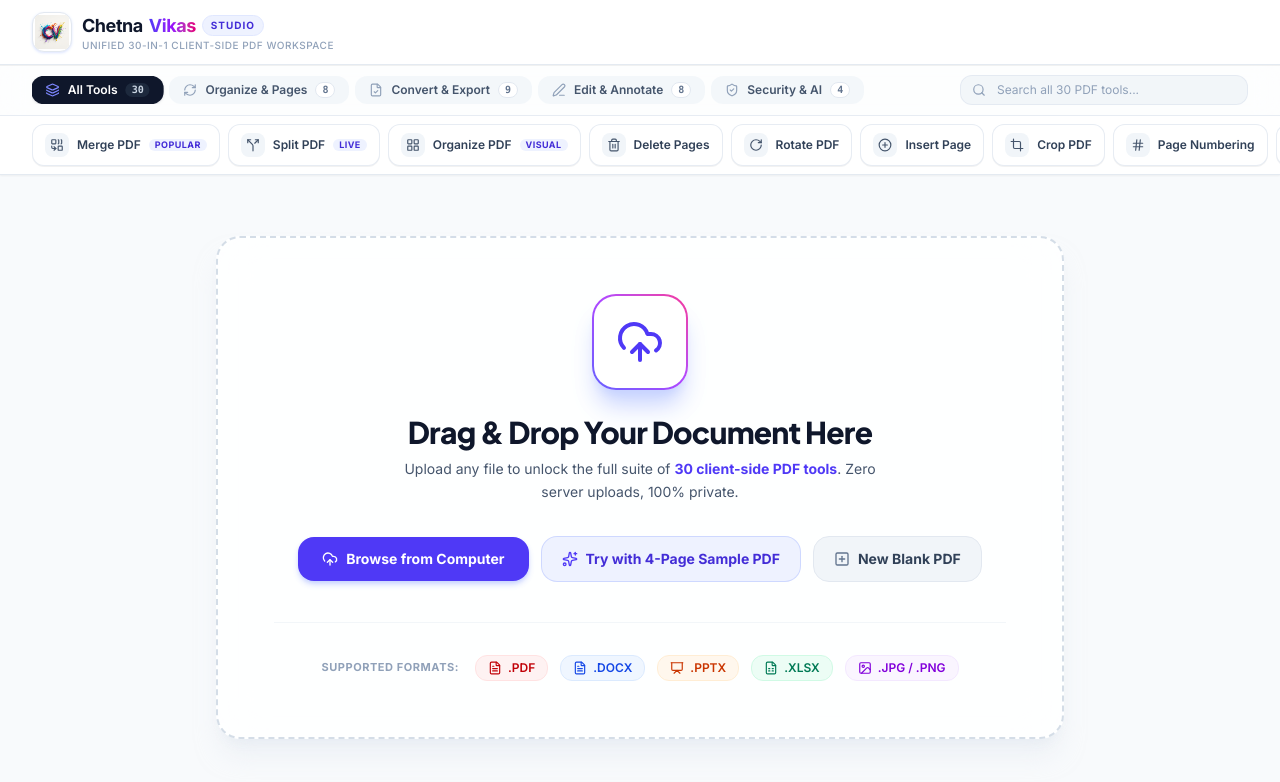
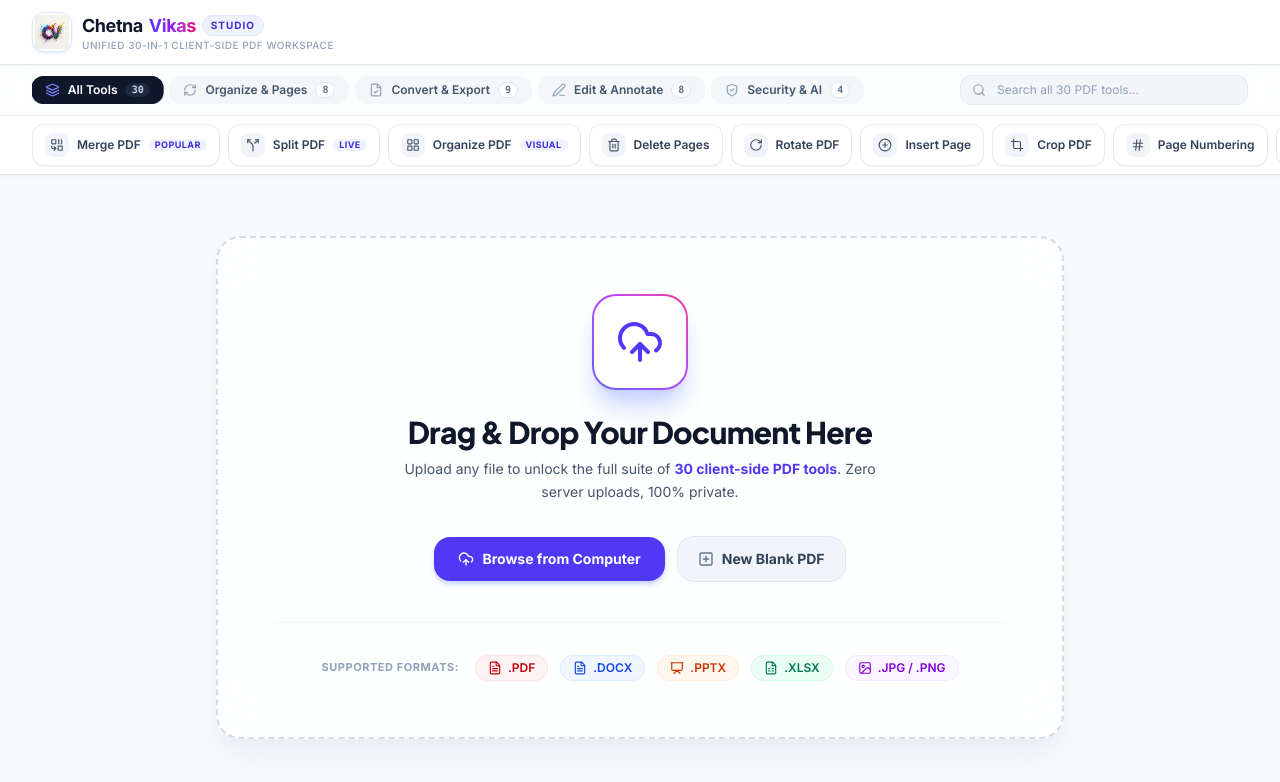
Before and after one commit to mandipmahto1-ui/CHETNA-VIKAS, a React (Vite) app: page / in a window 1280 px wide. Shown: the top 782 px of the page. Built offline with nearby package versions, Linux system fonts and the light colour scheme.

Commit message:
Remove Try with 4-Page Sample PDF button from workspace dropzone

```diff
--- a/src/components/workspace/PdfWorkspace.tsx
+++ b/src/components/workspace/PdfWorkspace.tsx
@@ -9,7 +9,6 @@ import { ThumbnailRail } from './ThumbnailRail';
 import { PdfCanvasViewport } from './PdfCanvasViewport';
 import { ContextualToolDrawer } from './ContextualToolDrawer';
 import { BottomActionBar } from './BottomActionBar';
-import { generateRichSamplePdf } from '../../utils/samplePdfGenerator';
 import {
   loadPdfDocument,
   renderPageThumbnail,
@@ -131,13 +130,6 @@ export const PdfWorkspace: React.FC = () => {
       return matchesCategory && matchesSearch;
     });
   }, [selectedCategory, searchQuery]);
-
-  // Handle loading sample document
-  const handleLoadSamplePdf = async () => {
-    const bytes = await generateRichSamplePdf();
-    await loadDocumentBytes(bytes, 'ChetnaVikas_Sample_Doc.pdf', true, 'Loaded 4-Page Sample PDF');
-    triggerConfetti();
-  };
 
   // Handle creating a blank PDF document
   const handleCreateBlankPdf = async () => {
@@ -521,7 +513,6 @@ export const PdfWorkspace: React.FC = () => {
           <div className="w-full flex items-center justify-center">
             <PreUploadDropzone
               onFilesSelected={handleFilesSelected}
-              onLoadSample={handleLoadSamplePdf}
               onCreateBlank={handleCreateBlankPdf}
             />
           </div>
--- a/src/components/workspace/PreUploadDropzone.tsx
+++ b/src/components/workspace/PreUploadDropzone.tsx
@@ -2,7 +2,6 @@ import React, { useState, useRef } from 'react';
 import {
   UploadCloud,
   FileText,
-  Sparkles,
   FileSpreadsheet,
   Presentation,
   Image as ImageIcon,
@@ -11,13 +10,12 @@ import {
 
 interface PreUploadDropzoneProps {
   onFilesSelected: (files: File[]) => void;
-  onLoadSample: () => void;
+  onLoadSample?: () => void;
   onCreateBlank: () => void;
 }
 
 export const PreUploadDropzone: React.FC<PreUploadDropzoneProps> = ({
   onFilesSelected,
-  onLoadSample,
   onCreateBlank,
 }) => {
   const [isDragOver, setIsDragOver] = useState(false);
@@ -98,15 +96,6 @@ export const PreUploadDropzone: React.FC<PreUploadDropzoneProps> = ({
 
           <button
             type="button"
-            onClick={onLoadSample}
-            className="flex items-center gap-2 px-5 py-3 rounded-2xl bg-indigo-50 hover:bg-indigo-100 text-indigo-700 font-bold text-sm border border-indigo-200/80 transition-all cursor-pointer hover:scale-[1.02]"
-          >
-            <Sparkles className="w-4 h-4 text-indigo-600" />
-            <span>Try with 4-Page Sample PDF</span>
-          </button>
-
-          <button
-            type="button"
             onClick={onCreateBlank}
             className="flex items-center gap-2 px-5 py-3 rounded-2xl bg-slate-100 hover:bg-slate-200/80 text-slate-700 font-bold text-sm border border-slate-200 transition-all cursor-pointer hover:scale-[1.02]"
           >
```
